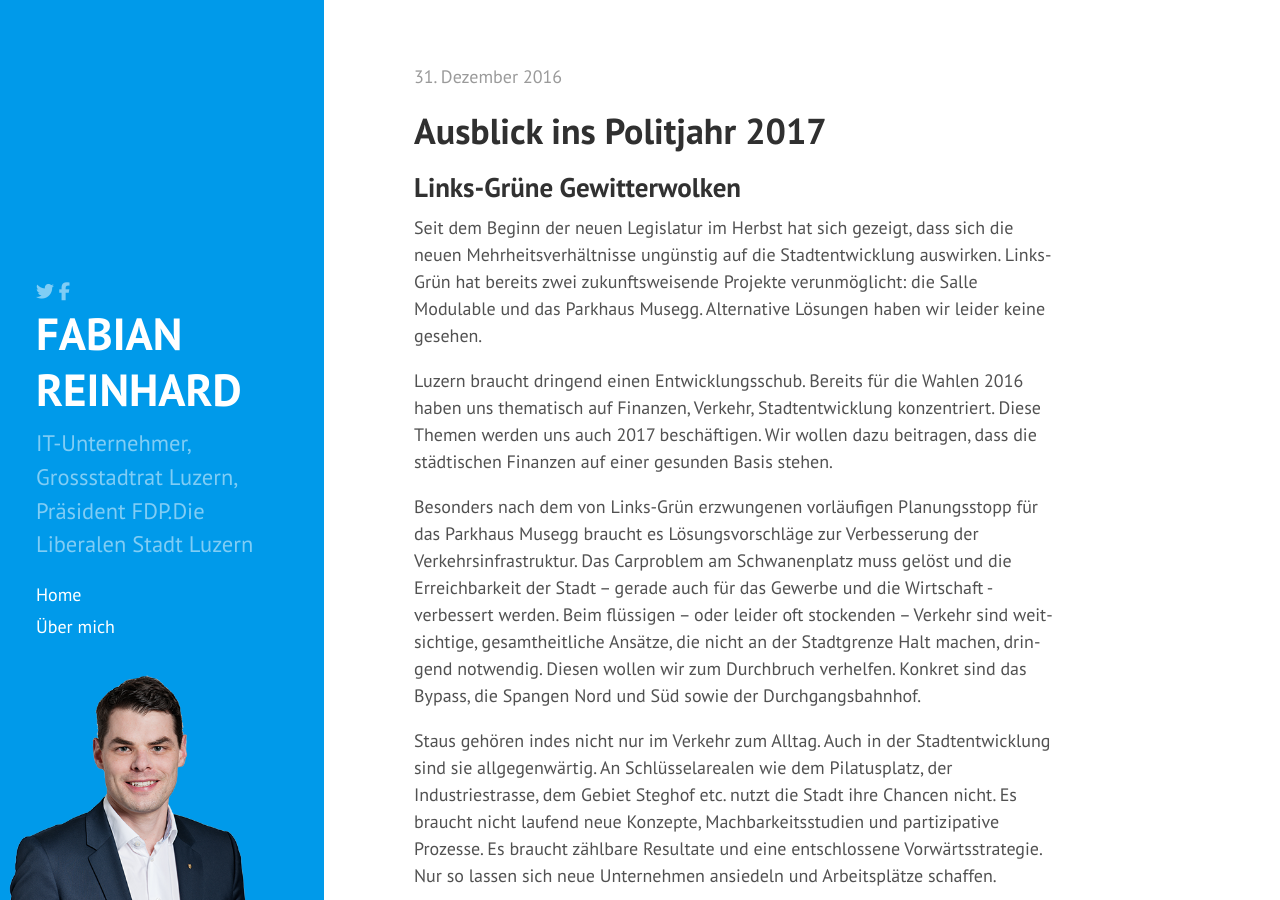
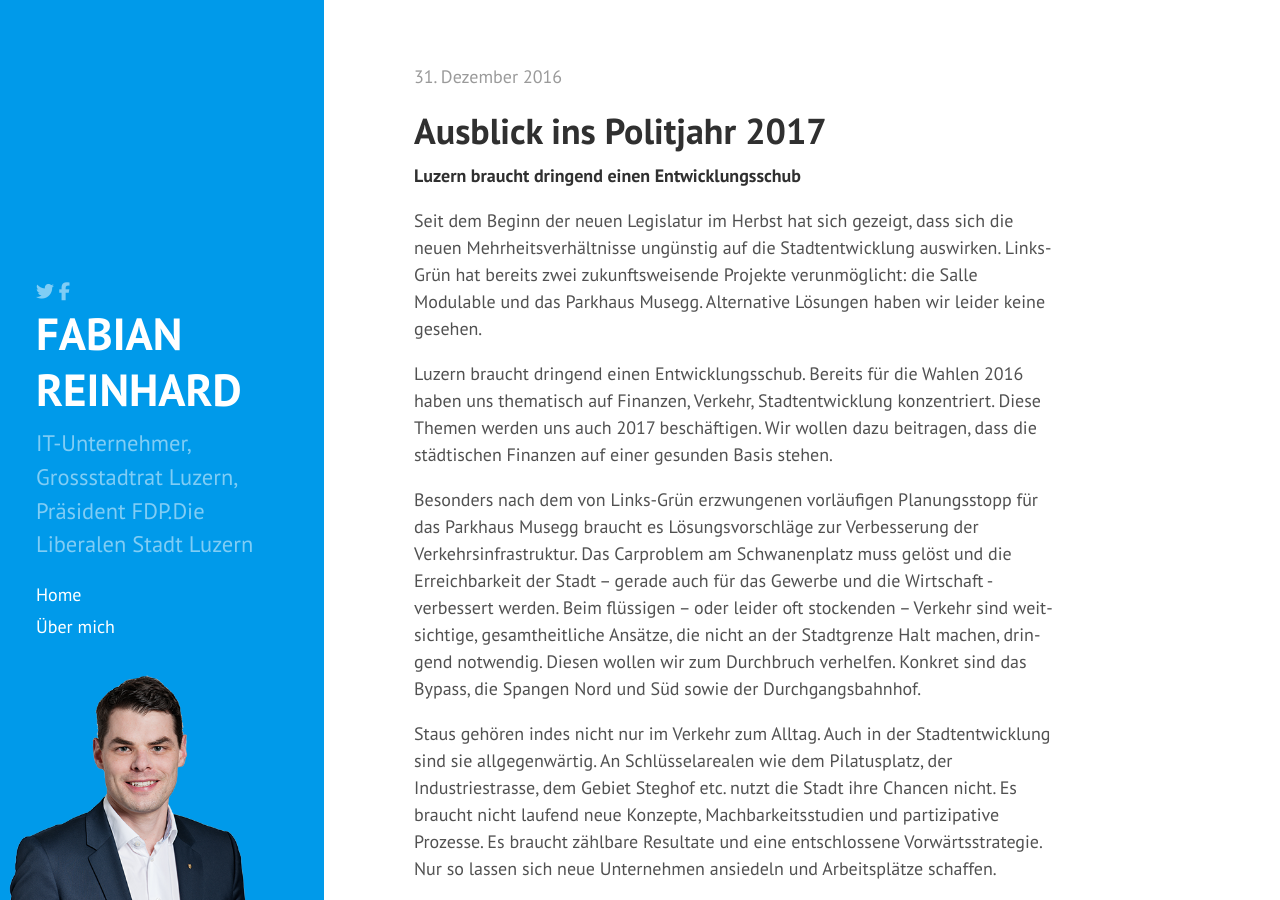
Before and after one commit to freinhard/freinhard.github.io, a Jekyll site: the page built from _posts/2016-12-31-politausblick-2017.md, in a window 1280 px wide and 900 px high. Built offline with Jekyll 4.4.1, drawn with Linux system fonts in a browser that asks for light colours; nearby versions of some CDN libraries; comment, search, counter and statistics services are not loaded.

Commit message:
Subtitle

```diff
--- a/_posts/2016-12-31-politausblick-2017.md
+++ b/_posts/2016-12-31-politausblick-2017.md
@@ -3,7 +3,7 @@ layout: post
 title: Ausblick ins Politjahr 2017
 ---
 
-## Links-Grüne Gewitterwolken
+**Luzern braucht dringend einen Entwicklungsschub**
 
 Seit dem Beginn der neuen Legislatur im Herbst hat sich gezeigt, dass sich die neuen Mehrheitsverhältnisse ungünstig auf die Stadtentwicklung auswirken. Links-Grün hat bereits zwei zukunftsweisende Projekte verunmöglicht: die Salle Modulable und das Parkhaus Musegg. Alternative Lösungen haben wir leider keine gesehen.
 
```
